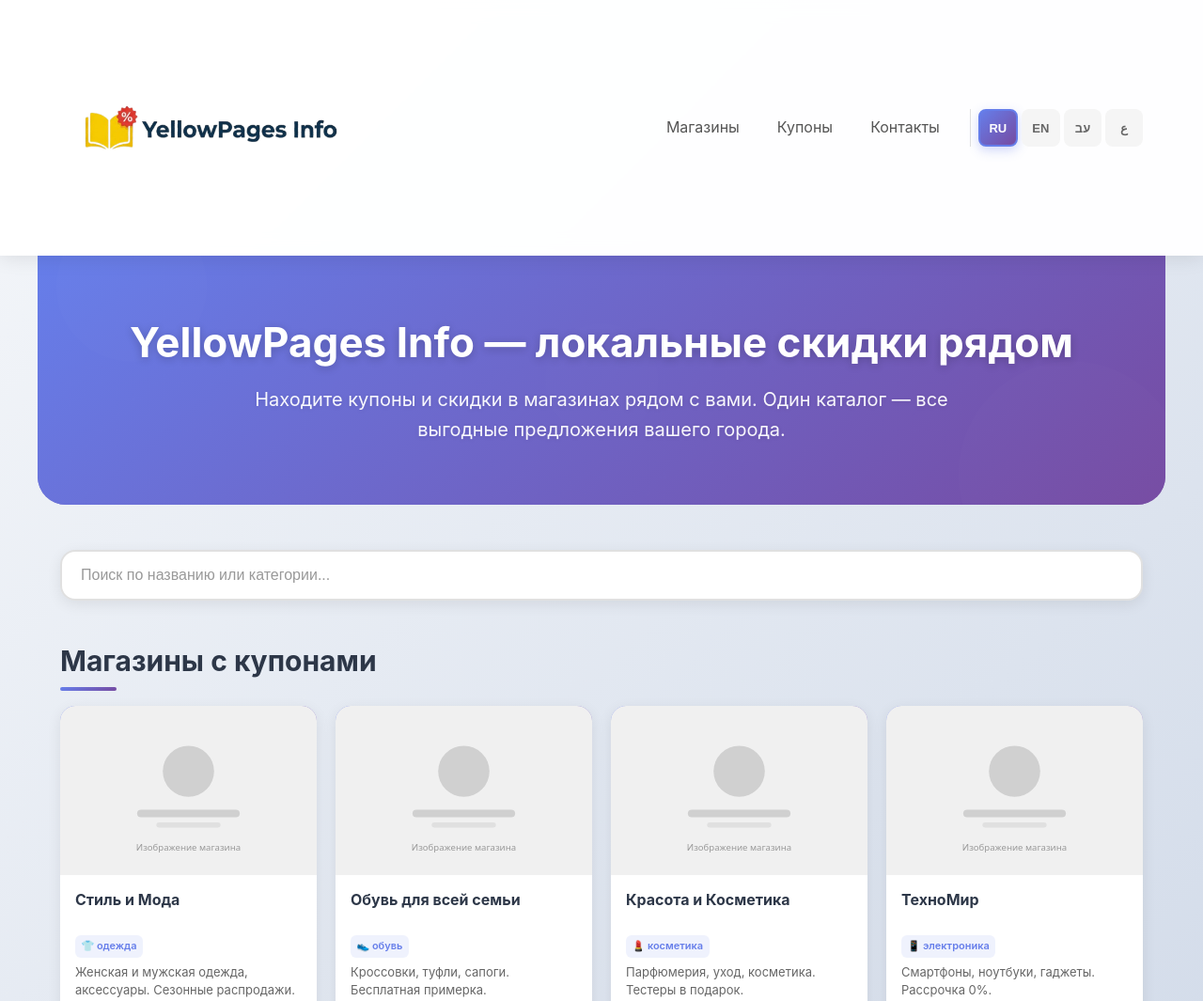
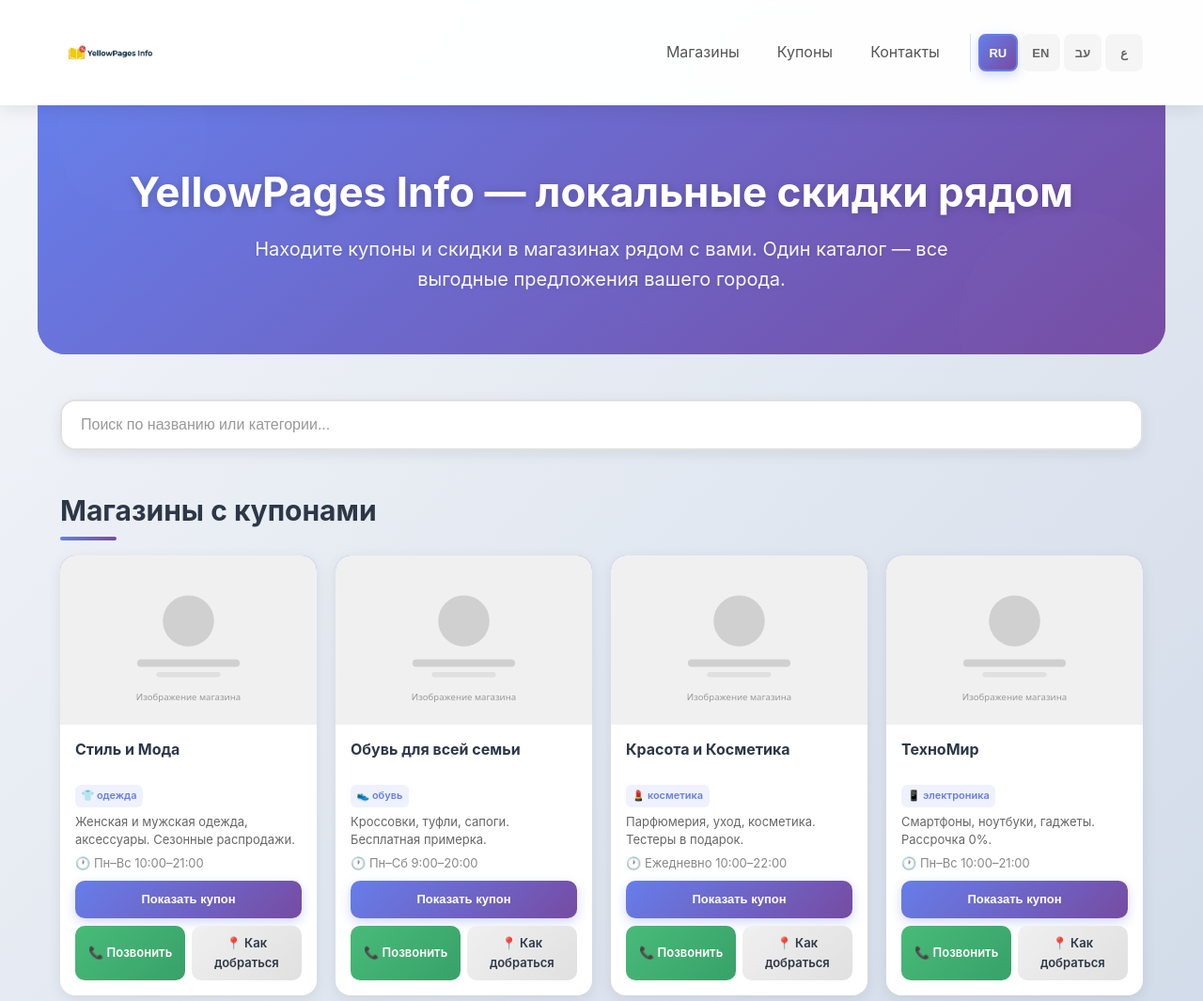
Before and after one commit to slobodin007-commits/yellow_pages, a plain HTML site: page index.html in a window 1280 px wide. Shown: the top 1065 px of the page at 94% size. Drawn offline with Linux system fonts and the light colour scheme.

Commit message:
Update styles.css

```diff
--- a/styles.css
+++ b/styles.css
@@ -89,7 +89,7 @@
     box-shadow: none;
   }
   body {
-    padding-top: 96px;
+    padding-top: 90px;
   }
 }
 
@@ -128,7 +128,7 @@
 }
 
 .logo-img {
-  height: 200px;
+  height: 64px;
   width: auto;
   display: block;
 }
@@ -715,7 +715,7 @@
   }
 
   .logo-img {
-    height: 240px;
+    height: 80px;
   }
 
   .nav-link {
```
